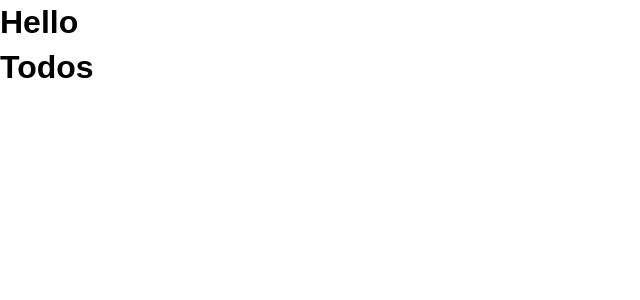
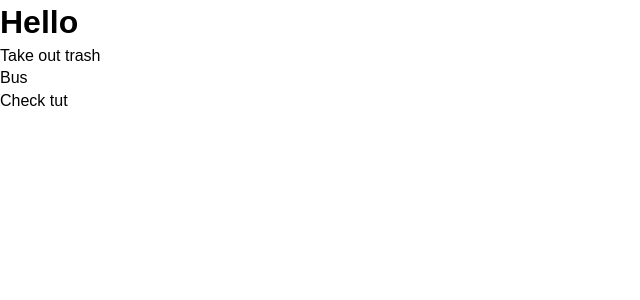
Before and after one commit to j14chambers/React-Tutorial, a React (Create React App) app: page / in a window 1280 px wide. Shown: the top 300 px of the page, without its empty margins (0-640 px from the left). Built offline with nearby package versions, Linux system fonts and the light colour scheme.

Commit message:
Create TodoItem.js; Add on props to code

```diff
--- a/src/App.js
+++ b/src/App.js
@@ -54,10 +54,11 @@
 
   render(){
     console.log(this.state.todos);
+    console.log(this.props.todos);
     return(
       <div className="App">
         <h1>Hello</h1>
-        <Todos></Todos>
+        <Todos todos={this.state.todos}></Todos>
      </div>
     )
   }
--- /dev/null
+++ b/src/components/TodoItem.js
@@ -0,0 +1,17 @@
+import React, { Component } from 'react'
+import PropTypes from 'prop-types';
+
+export class TodoItem extends Component {
+    render() {
+        return (
+            <div>
+                <p>{this.props.todo.title}</p>
+            </div>
+        )
+    }
+}
+
+TodoItem.propTypes = {
+    todo: PropTypes.object.isRequired
+  }
+export default TodoItem
--- a/src/components/Todos.js
+++ b/src/components/Todos.js
@@ -1,11 +1,16 @@
-import React from 'react';
+import React, {Component} from 'react';
+import TodoItem from './TodoItem';
+import PropTypes from 'prop-types';
 
-function Todos() {
-  return (
-    <div>
-     <h1>Todos</h1>
-    </div>
-  );
+class Todos extends Component{
+  render(){
+    return this.props.todos.map((todo) =>(
+      <TodoItem key={todo.id} todo ={todo}></TodoItem>
+    ));
+  }
 }
 
+Todos.propTypes = {
+  todos: PropTypes.array.isRequired
+}
 export default Todos;
```
